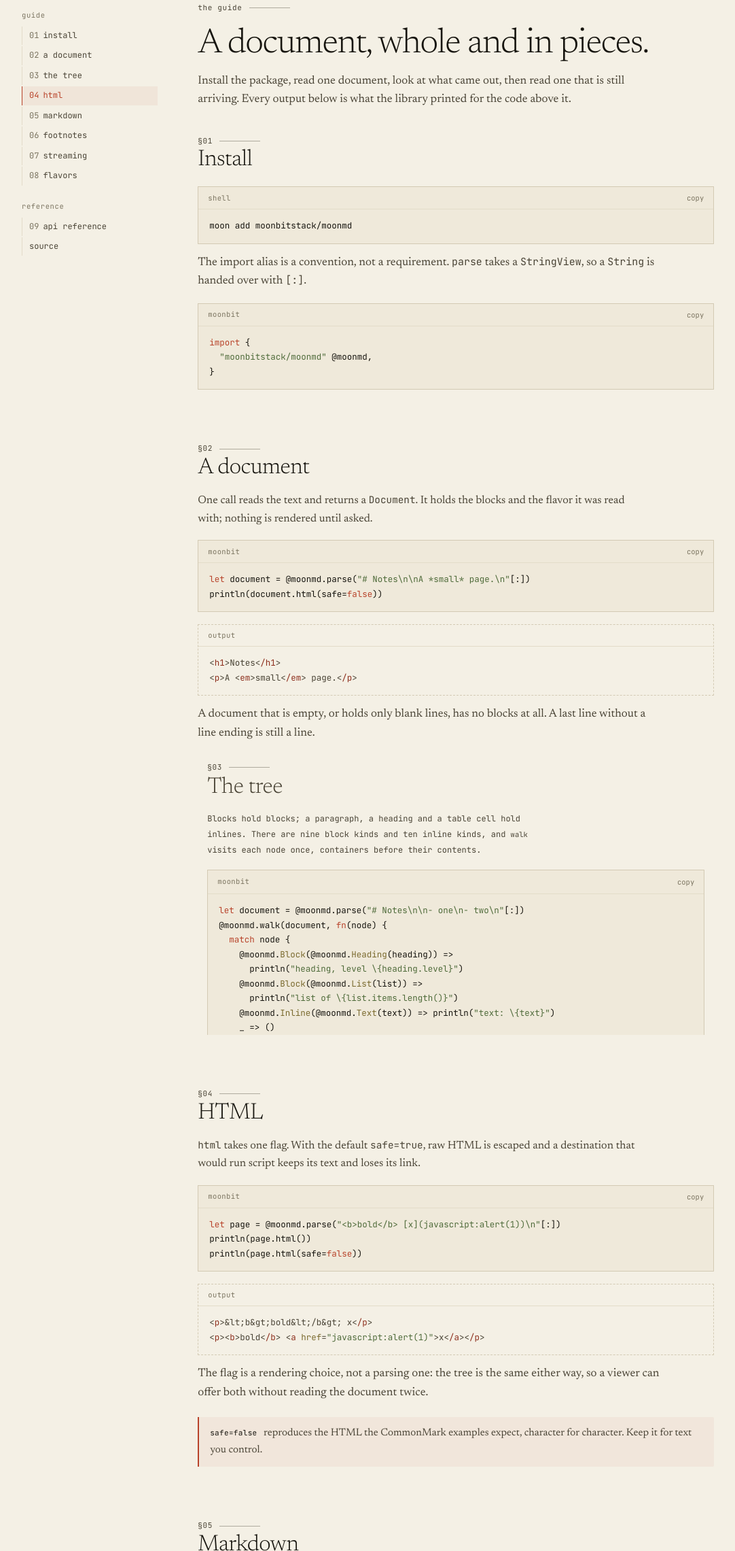
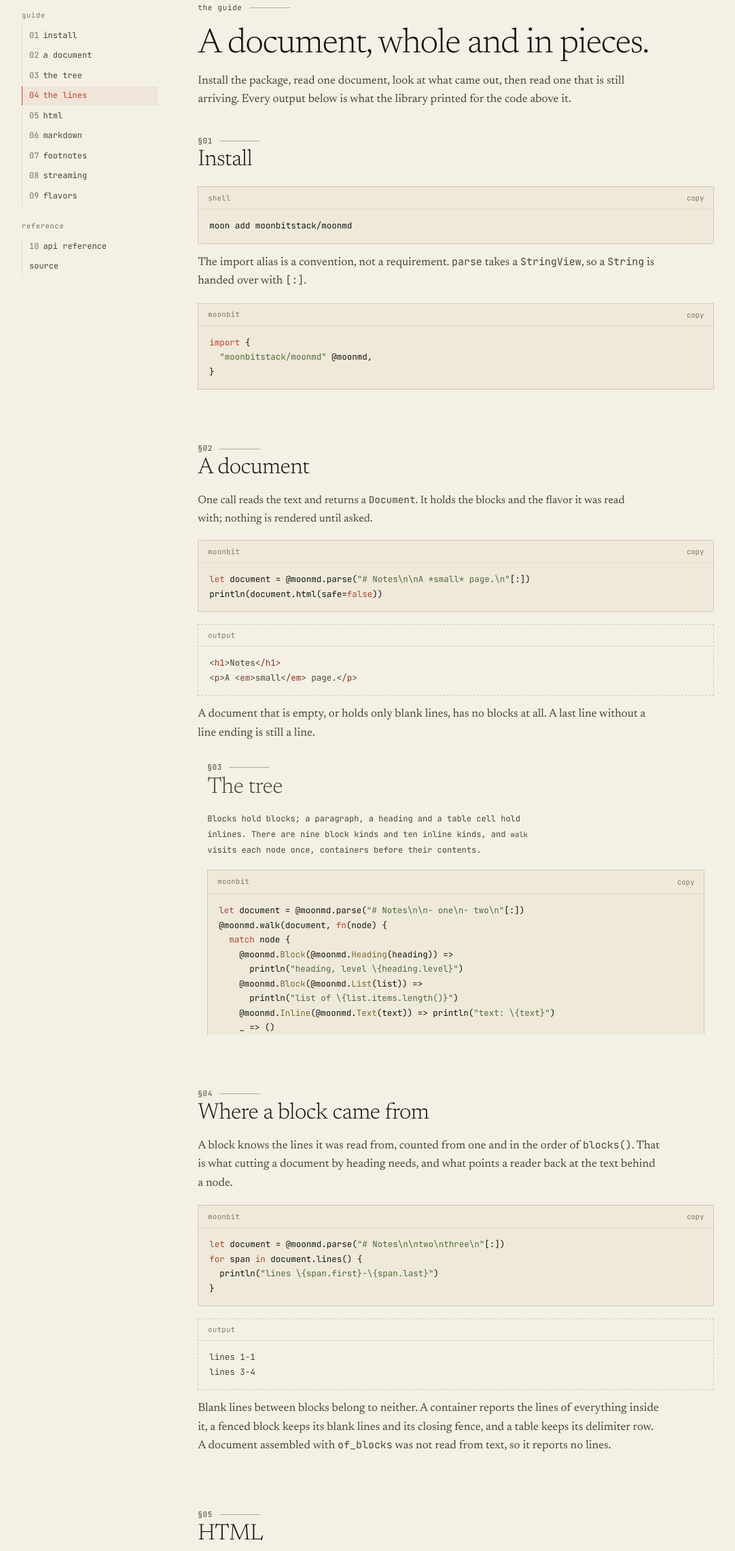
Before and after one commit to moonbitstack/moonmd, a plain HTML site: page docs/guide.html in a window 1280 px wide. Shown: the part 70-2351 px from the top of the page at 68% size, without its empty margins (58-1140 px from the left). Drawn offline with Linux system fonts and the light colour scheme.

Commit message:
docs(moonmd): say what the lines are for, and where nesting stops.
The README and the guide describe `Document::lines` the way the rest of the
API is described: what it returns, in what order, and what it leaves out, with
an example whose output the test suite holds. The guide gains a section of its
own after the tree, which moves the sections below it up by one; the skill
gains the one thing an agent asks for most often, the line a heading sits on.

The safety section now says where a document stops nesting, and what happens
to the marker that would have opened one more container.

Signed-off-by: Leo Cheng (heke1228) <chengkelfan@qq.com>

```diff
--- a/docs/guide.html
+++ b/docs/guide.html
@@ -54,15 +54,16 @@
         <li><a href="#install"><span class="n">01</span>install</a></li>
         <li><a href="#document"><span class="n">02</span>a document</a></li>
         <li><a href="#tree"><span class="n">03</span>the tree</a></li>
-        <li><a href="#html"><span class="n">04</span>html</a></li>
-        <li><a href="#markdown"><span class="n">05</span>markdown</a></li>
-        <li><a href="#footnotes"><span class="n">06</span>footnotes</a></li>
-        <li><a href="#stream"><span class="n">07</span>streaming</a></li>
-        <li><a href="#flavors"><span class="n">08</span>flavors</a></li>
+        <li><a href="#lines"><span class="n">04</span>the lines</a></li>
+        <li><a href="#html"><span class="n">05</span>html</a></li>
+        <li><a href="#markdown"><span class="n">06</span>markdown</a></li>
+        <li><a href="#footnotes"><span class="n">07</span>footnotes</a></li>
+        <li><a href="#stream"><span class="n">08</span>streaming</a></li>
+        <li><a href="#flavors"><span class="n">09</span>flavors</a></li>
       </ul>
       <h4>reference</h4>
       <ul>
-        <li><a href="api.html"><span class="n">09</span>api reference</a></li>
+        <li><a href="api.html"><span class="n">10</span>api reference</a></li>
         <li><a href="https://github.com/moonbitstack/moonmd">source</a></li>
       </ul>
     </aside>
@@ -143,8 +144,32 @@ text: two</code></pre>
           string that has to be recognised again later.</p>
       </section>
 
-      <section id="html">
+            <section id="lines">
         <p class="kicker"><span>§04</span></p>
+        <h2>Where a block came from</h2>
+        <p>A block knows the lines it was read from, counted from one and in the order of
+          <span class="mono">blocks()</span>. That is what cutting a document by heading needs, and
+          what points a reader back at the text behind a node.</p>
+        <div class="code" data-lang="moonbit">
+          <div class="code-head"><span>moonbit</span><span class="spacer"></span><button class="copy" type="button" data-copy="c-lines">copy</button></div>
+          <pre><code id="c-lines">let document = @moonmd.parse("# Notes\n\ntwo\nthree\n"[:])
+for span in document.lines() {
+  println("lines \{span.first}-\{span.last}")
+}</code></pre>
+        </div>
+        <div class="code output" data-lang="text">
+          <div class="code-head"><span>output</span></div>
+          <pre><code>lines 1-1
+lines 3-4</code></pre>
+        </div>
+        <p>Blank lines between blocks belong to neither. A container reports the lines of
+          everything inside it, a fenced block keeps its blank lines and its closing fence, and a
+          table keeps its delimiter row. A document assembled with
+          <span class="mono">of_blocks</span> was not read from text, so it reports no lines.</p>
+      </section>
+
+<section id="html">
+        <p class="kicker"><span>§05</span></p>
         <h2>HTML</h2>
         <p class="intro"><span class="mono">html</span> takes one flag. With the default
           <span class="mono">safe=true</span>, raw HTML is escaped and a destination that would
@@ -167,7 +192,7 @@ println(page.html(safe=false))</code></pre>
       </section>
 
       <section id="markdown">
-        <p class="kicker"><span>§05</span></p>
+        <p class="kicker"><span>§06</span></p>
         <h2>Markdown</h2>
         <p>The same tree writes itself back out. The writer escapes what would otherwise start a
           block, and grows a fence past any run of its own characters inside the code, so the
@@ -188,7 +213,7 @@ A *small* page.</code></pre>
       </section>
 
       <section id="footnotes">
-        <p class="kicker"><span>§06</span></p>
+        <p class="kicker"><span>§07</span></p>
         <h2>Footnotes</h2>
         <p class="intro"><span class="mono">gfm</span> also reads footnotes: a
           <span class="mono">[^label]</span> in the text is a reference, and a line that opens
@@ -218,7 +243,7 @@ println(document.html(safe=false))</code></pre>
       </section>
 
       <section id="stream">
-        <p class="kicker"><span>§07</span></p>
+        <p class="kicker"><span>§08</span></p>
         <h2>Streaming</h2>
         <p class="intro"><span class="mono">feed</span> takes the next chunk and returns the blocks
           that no later text can change. <span class="mono">finish</span> returns what is left. A
@@ -246,7 +271,7 @@ println(stream.finish().length())</code></pre>
       </section>
 
       <section id="flavors">
-        <p class="kicker"><span>§08</span></p>
+        <p class="kicker"><span>§09</span></p>
         <h2>Flavors</h2>
         <p class="intro"><span class="mono">gfm</span> is the default: CommonMark plus tables,
           strikethrough, bare links, task list markers, footnotes and the tag filter.
```
Also changed, not shown: 3 other files.
